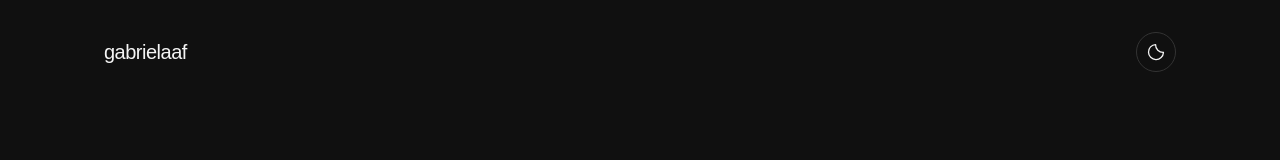
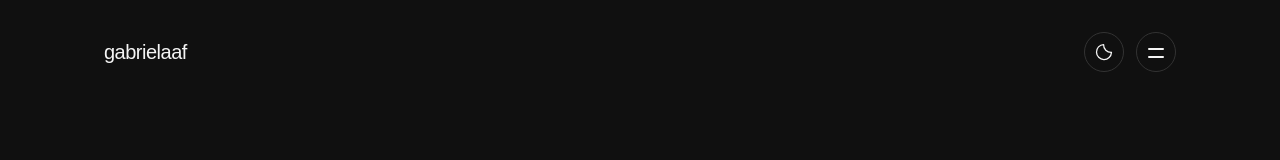
Before and after one commit to gabriielaaf/myportfolio, a React (Vite) app: page / in a window 1280 px wide. Shown: the top 160 px of the page. Built offline with nearby package versions, Linux system fonts and the light colour scheme; a web font is replaced by a local one.

Commit message:
add sidebar navigation

```diff
--- a/src/components/layout/Header.module.css
+++ b/src/components/layout/Header.module.css
@@ -21,6 +21,12 @@
   color: var(--foreground);
 }
 
+.actions {
+  display: flex;
+  align-items: center;
+  gap: 0.75rem;
+}
+
 /* Responsive */
 
 @media (max-width: 765px) {
--- a/src/components/layout/Header.tsx
+++ b/src/components/layout/Header.tsx
@@ -1,4 +1,5 @@
 import ThemeToggle from "../ui/ThemeToggle";
+import NavigationMenu from "../navigation/NavigationMenu";
 import styles from "./Header.module.css";
 
 function Header() {
@@ -8,7 +9,10 @@ function Header() {
         gabrielaaf
       </span>
 
-      <ThemeToggle />
+      <div className={styles.actions}>
+        <ThemeToggle />
+        <NavigationMenu />
+      </div>
     </header>
   );
 }
--- /dev/null
+++ b/src/components/navigation/NavigationMenu.module.css
@@ -0,0 +1,231 @@
+.menuButton {
+  position: relative;
+  z-index: 102;
+
+  display: flex;
+  align-items: center;
+  justify-content: center;
+
+  width: 2.5rem;
+  height: 2.5rem;
+  padding: 0;
+
+  border: 1px solid var(--border);
+  border-radius: 50%;
+
+  background-color: transparent;
+  color: var(--foreground);
+
+  cursor: pointer;
+
+  transition:
+    background-color 300ms ease,
+    border-color 300ms ease,
+    color 300ms ease;
+}
+
+.menuButton:hover {
+  background-color: var(--surface);
+  border-color: var(--accent);
+}
+
+.menuIcon {
+  position: relative;
+
+  display: block;
+
+  width: 16px;
+  height: 16px;
+}
+
+.menuIcon span {
+  position: absolute;
+  top: 50%;
+  left: 0;
+
+  width: 16px;
+  height: 1.5px;
+
+  background-color: currentColor;
+  border-radius: 2px;
+}
+
+.menuIcon span:first-child {
+  transform: translateY(-4px);
+}
+
+.menuIcon span:last-child {
+  transform: translateY(4px);
+}
+
+.backdrop {
+  position: fixed;
+  inset: 0;
+  z-index: 100;
+
+  background-color: color-mix(
+    in srgb,
+    var(--background) 75%,
+    transparent
+  );
+
+  opacity: 0;
+  visibility: hidden;
+
+  transition:
+    opacity 400ms ease,
+    visibility 400ms ease;
+}
+
+.backdropOpen {
+  opacity: 1;
+  visibility: visible;
+}
+
+.panel {
+  position: fixed;
+  top: 0;
+
+  right: max(
+    var(--page-padding),
+    calc(
+      (100vw - var(--content-max-width)) / 2
+      + var(--page-padding)
+    )
+  );
+
+  z-index: 101;
+
+  display: flex;
+  flex-direction: column;
+  justify-content: center;
+
+  width: min(25rem, calc(100vw - 3rem));
+
+  height: 100vh;
+  height: 100dvh;
+
+  background: transparent;
+  border: none;
+
+  opacity: 0;
+  visibility: hidden;
+  transform: translateX(30px);
+
+  transition:
+    opacity 400ms ease,
+    transform 500ms cubic-bezier(0.22, 1, 0.36, 1),
+    visibility 400ms ease;
+}
+
+.panelOpen {
+  opacity: 1;
+  visibility: visible;
+  transform: translateX(0);
+}
+
+.links {
+  display: flex;
+  flex-direction: column;
+  align-items: flex-end;
+
+  gap: 1.5rem;
+
+  margin: 0;
+  padding: 0;
+
+  list-style: none;
+}
+
+.links li {
+  opacity: 0;
+  transform: translateX(20px);
+
+  transition:
+    opacity 450ms ease,
+    transform 450ms ease;
+}
+
+.panelOpen .links li {
+  opacity: 1;
+  transform: translateX(0);
+}
+
+.panelOpen .links li:nth-child(1) {
+  transition-delay: 100ms;
+}
+
+.panelOpen .links li:nth-child(2) {
+  transition-delay: 160ms;
+}
+
+.panelOpen .links li:nth-child(3) {
+  transition-delay: 220ms;
+}
+
+.panelOpen .links li:nth-child(4) {
+  transition-delay: 280ms;
+}
+
+.panelOpen .links li:nth-child(5) {
+  transition-delay: 340ms;
+}
+
+.links a {
+  display: inline-block;
+
+  font-family: var(--font-heading);
+  font-size: clamp(1.75rem, 3vw, 2.5rem);
+  font-weight: 500;
+  line-height: 1.2;
+
+  color: var(--foreground);
+
+  text-decoration: none;
+  text-align: right;
+
+  transition:
+    color 300ms ease,
+    transform 300ms ease;
+}
+
+.links a:hover {
+  color: var(--accent);
+  transform: translateX(-8px);
+}
+
+
+/* =========================================
+   Responsive Design
+   ========================================= */
+
+@media (max-width: 767px) {
+  .panel {
+    width: calc(100vw - 2 * var(--page-padding));
+  }
+
+  .links {
+    gap: 1.25rem;
+  }
+
+  .links a {
+    font-size: clamp(1.75rem, 6vw, 2.25rem);
+  }
+}
+
+.menuButton:focus-visible,
+.links a:focus-visible {
+  outline: 2px solid var(--accent);
+  outline-offset: 4px;
+}
+
+@media (prefers-reduced-motion: reduce) {
+  .menuButton,
+  .backdrop,
+  .panel,
+  .links li,
+  .links a {
+    transition: none;
+    transition-delay: 0ms;
+  }
+}
--- /dev/null
+++ b/src/components/navigation/NavigationMenu.tsx
@@ -0,0 +1,135 @@
+import { useEffect, useRef, useState } from "react";
+import styles from "./NavigationMenu.module.css";
+
+const navigationLinks = [
+  { label: "About", href: "#about" },
+  { label: "Work", href: "#work" },
+  { label: "Experience", href: "#experience" },
+  { label: "Beyond the Code", href: "#beyond-the-code" },
+  { label: "Contact", href: "#contact" },
+];
+
+function NavigationMenu() {
+  const [isOpen, setIsOpen] = useState(false);
+
+  const menuButtonRef = useRef<HTMLButtonElement>(null);
+  const panelRef = useRef<HTMLElement>(null);
+
+  function toggleMenu() {
+    setIsOpen((previous) => !previous);
+  }
+
+  function closeMenu() {
+    setIsOpen(false);
+    menuButtonRef.current?.focus({ preventScroll: true });
+  }
+
+  useEffect(() => {
+    if (!isOpen) return;
+
+    // Prevent background scrolling
+    const previousOverflow = document.body.style.overflow;
+    document.body.style.overflow = "hidden";
+
+    // Focus the first navigation link
+    const frame = requestAnimationFrame(() => {
+      panelRef.current
+        ?.querySelector<HTMLAnchorElement>("a[href]")
+        ?.focus();
+    });
+
+    function handleKeyDown(event: KeyboardEvent) {
+      // Close menu with Escape
+      if (event.key === "Escape") {
+        setIsOpen(false);
+        menuButtonRef.current?.focus({ preventScroll: true });
+        return;
+      }
+
+      // Keep keyboard focus inside the navigation
+      if (event.key !== "Tab") return;
+
+      const links = Array.from(
+        panelRef.current?.querySelectorAll<HTMLAnchorElement>("a[href]") ?? []
+      );
+
+      const focusableElements: HTMLElement[] = [
+        ...(menuButtonRef.current ? [menuButtonRef.current] : []),
+        ...links,
+      ];
+
+      const first = focusableElements[0];
+      const last = focusableElements[focusableElements.length - 1];
+
+      if (event.shiftKey && document.activeElement === first) {
+        event.preventDefault();
+        last?.focus();
+      } else if (!event.shiftKey && document.activeElement === last) {
+        event.preventDefault();
+        first?.focus();
+      }
+    }
+
+    document.addEventListener("keydown", handleKeyDown);
+
+    return () => {
+      cancelAnimationFrame(frame);
+      document.body.style.overflow = previousOverflow;
+      document.removeEventListener("keydown", handleKeyDown);
+    };
+  }, [isOpen]);
+
+  return (
+    <>
+      {/* Menu button */}
+      <button
+        ref={menuButtonRef}
+        type="button"
+        className={styles.menuButton}
+        onClick={toggleMenu}
+        aria-label={isOpen ? "Close navigation menu" : "Open navigation menu"}
+        aria-expanded={isOpen}
+        aria-controls="navigation-panel"
+      >
+        <span className={styles.menuIcon} aria-hidden="true">
+          <span />
+          <span />
+        </span>
+      </button>
+
+      {/* Background overlay */}
+      <div
+        className={`${styles.backdrop} ${
+          isOpen ? styles.backdropOpen : ""
+        }`}
+        onClick={closeMenu}
+        aria-hidden="true"
+      />
+
+      {/* Navigation */}
+      <aside
+        ref={panelRef}
+        id="navigation-panel"
+        className={`${styles.panel} ${
+          isOpen ? styles.panelOpen : ""
+        }`}
+        aria-hidden={!isOpen}
+        inert={!isOpen}
+      >
+        <nav aria-label="Main navigation">
+          <ul className={styles.links}>
+            {navigationLinks.map((link) => (
+              <li key={link.href}>
+                <a href={link.href} onClick={closeMenu}>
+                  {link.label}
+                </a>
+              </li>
+            ))}
+          </ul>
+        </nav>
+      </aside>
+    </>
+  );
+}
+
+export default NavigationMenu;
```
